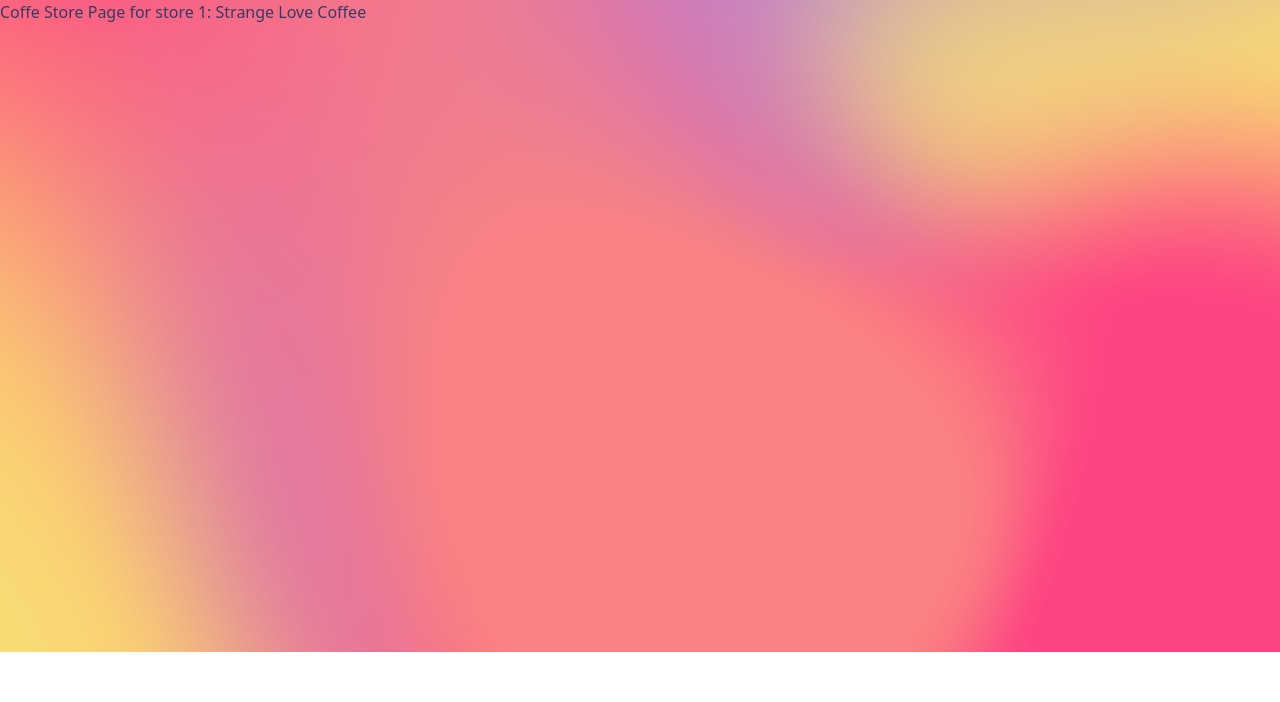
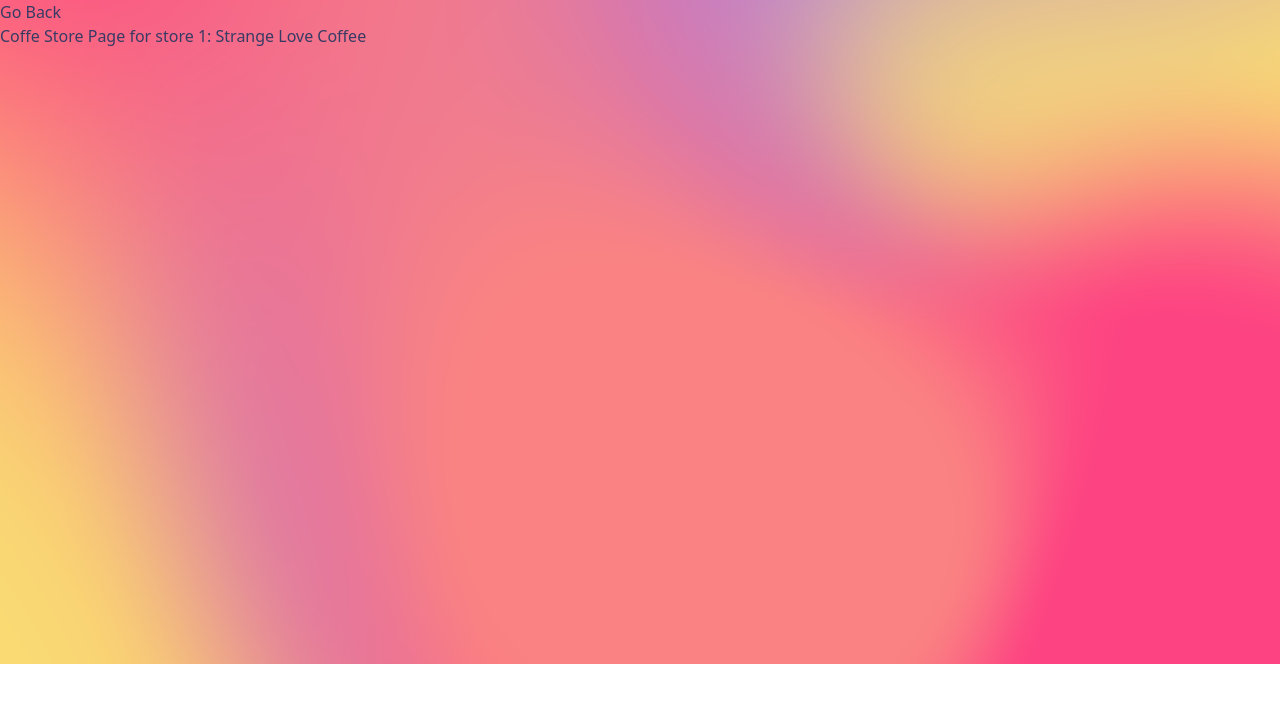
Before and after one commit to Abideen-program/coffee, a Next.js app: page /coffee-store/1 in a window 1280 px wide. Shown: the top 702 px of the page. Built offline with nearby package versions, Linux system fonts and the light colour scheme.

Commit message:
get static props for each store page fixed

```diff
--- /dev/null
+++ b/pages/404.tsx
@@ -0,0 +1,17 @@
+import React from "react";
+import Link from "next/link";
+
+function NotFound() {
+  return (
+    <div className="h-screen flex flex-col items-center justify-center gap-4">
+      <p className="text-green-500 font-bold text-lg">
+        This page cannot be found
+      </p>
+      <button className="rounded-md text-white bg-green-400 px-5 py-2">
+        <Link href="/">Go back to Homepage</Link>
+      </button>
+    </div>
+  );
+}
+
+export default NotFound;
--- a/pages/coffee-store/[storeId].tsx
+++ b/pages/coffee-store/[storeId].tsx
@@ -13,9 +13,26 @@ const CoffeeStore = ({ store }: storeProps) => {
 
   console.log({ store, storeId });
 
+  if (router.isFallback) {
+    return (
+      <div className="flex flex-col items-center justify-center h-screen border border-green-500 p-3">
+        <p className="text-4xl font-bold">Loading...</p>
+      </div>
+    );
+  }
+
   return (
     <div>
-      Coffe Store Page for store {storeId}: {store.name}
+      <button
+        onClick={() => {
+          router.back();
+        }}
+      >
+        Go Back
+      </button>
+      <p>
+        Coffe Store Page for store {storeId}: {store.name}
+      </p>
     </div>
   );
 };
@@ -29,9 +46,13 @@ type props = {
 export const getStaticProps = async ({ params: { storeId } }: props) => {
   const store = coffeeStoresData.find((store) => {
     return store.id.toString() === storeId;
-  });
+  })!;
 
-  console.log({ store, storeId });
+  if (!store) {
+    return {
+      notFound: true,
+    };
+  }
 
   return {
     props: { store },
```
